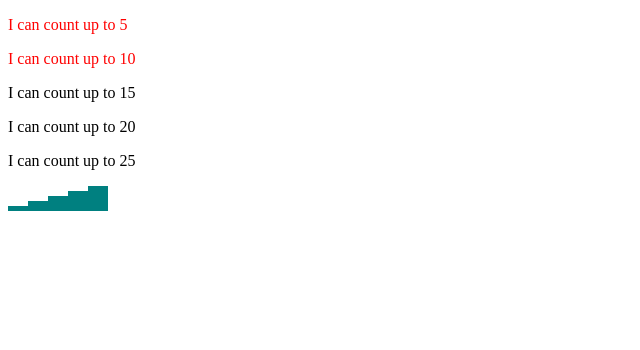
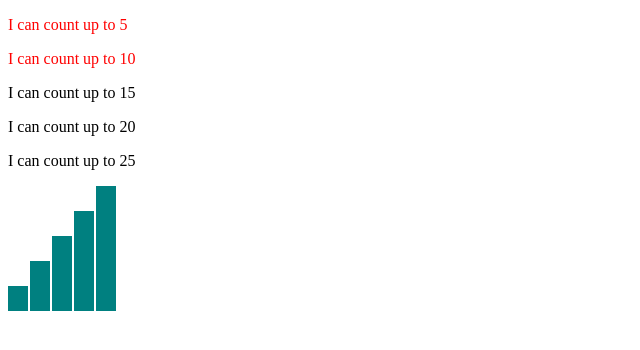
Before and after one commit to cflatts/d3-tutorial, a plain HTML site: page index.html in a window 1280 px wide. Shown: the whole page, without its empty margins (0-640 px from the left). Drawn offline with nearby package versions, Linux system fonts and the light colour scheme.

Commit message:
styled bars more

```diff
--- a/index.html
+++ b/index.html
@@ -41,7 +41,8 @@
                     .enter()
                     .append('div')
                     .attr('class', 'bar').style('height', function(data) {
-                        return data + 'px'
+                        var barHeight = 5*data
+                        return barHeight + 'px'
                     })
             </script>
 
--- a/styles/styles.css
+++ b/styles/styles.css
@@ -3,4 +3,5 @@
     height: 75px;
     background-color: teal;
     display: inline-block;
+    margin-right: 2px;
 }
```
